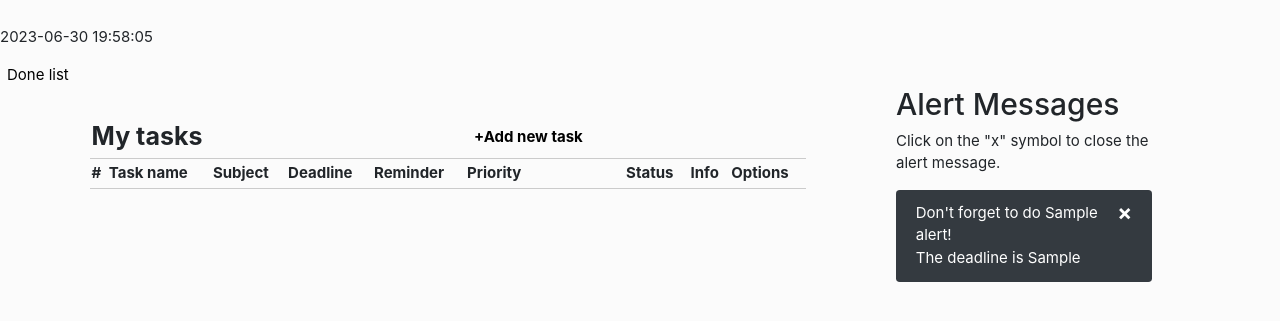
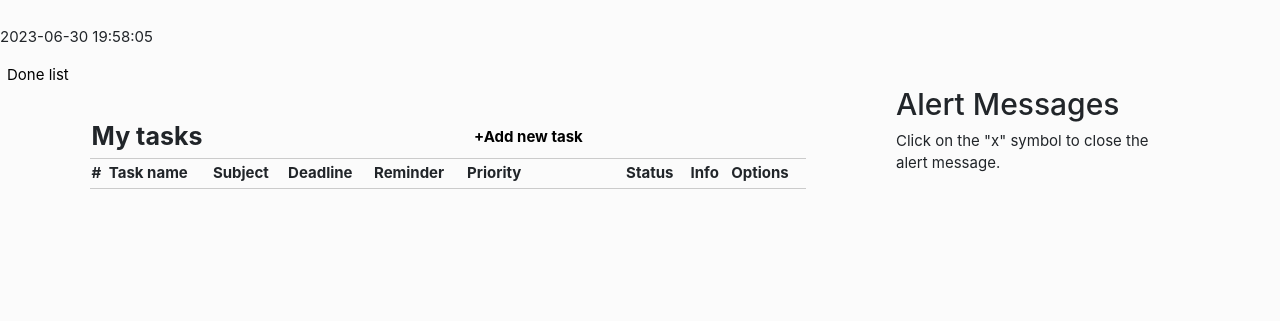
Before and after one commit to ghazal-pouresfandiyar/TodoList, a PHP site: page /Todolist/list.php?user=1 in a window 1280 px wide. Shown: the part 54-375 px from the top of the page. Run offline with PHP 8.4, Linux system fonts and the light colour scheme; tables that the repository leaves empty or names only in its code hold one stand-in row (values such as "Sample post"); lists and menus that the app fills with data are empty.

Commit message:
fix reminding bug

```diff
--- a/edit_task.php
+++ b/edit_task.php
@@ -72,7 +72,7 @@
         <div class="input-group">
 			<label>Reminder</label>
             <br>
-			<input type="datetime-local" id="reminder" name="reminder" max="<?php echo $deadline; ?>">
+			<input type="datetime-local" id="reminder" name="reminder" value="<?php echo $reminder;?>" max="<?php echo $deadline; ?>">
 		</div>
 		<div class="input-group">
 			<label style="margin-right:50px">Priority</label>
--- a/list.php
+++ b/list.php
@@ -12,11 +12,9 @@
     <link rel="stylesheet" href="style.css" />
     <link rel="stylesheet" href="list.css" />
 
-
-
     <?php
       include('navbar.php');
-      // header("refresh: 1;");
+      header("refresh: 1;");
     ?>
   </head>
   <body>
@@ -108,25 +106,30 @@
           }
           if(mysqli_num_rows($results)){
             while ($row = mysqli_fetch_array($results)) {
-              $date = date("Y-m-d H:i:s");
-              if($row['reminder'] <= $date and $row['task_status'] == "Undone"){
-                $name = $row['task_name'];
-                $task_deadline = $row['deadline'];
-                mysqli_query($con, "INSERT INTO alerts (task_name, task_deadline) VALUES ('$name', '$task_deadline')");
+              if($row['username'] == $username){
+                $id = $row['id'];
+                $date = date("Y-m-d H:i:s");
+                if($row['reminder'] <= $date and $row['task_status'] == "Undone" and $row['alert'] != "Deactive"){
+                  mysqli_query($con, "UPDATE tasks SET alert = 'Active' WHERE id=$id");
+                }
               }
             }
           }
 
-          $alerts = mysqli_query($con, "SELECT * FROM alerts");
+          $alerts = mysqli_query($con, "SELECT * FROM tasks WHERE alert=\"Active\"");
           if(!$alerts){
             die(mysqli_error($con));
           }
           if(mysqli_num_rows($alerts)){
-            while ($row = mysqli_fetch_array($alerts)) {
-              $message = "<div class=\"alert\">"
-                                  ."<span class=\"closebtn\">&times;</span>"
-                                  ."Don't forget to do ".$row['task_name']."!<br> The deadline is ".$row['task_deadline']."</div>";
-              echo $message;
+            while ($row = mysqli_fetch_array($alerts)) { ?>
+              <div class="alert">
+                <!-- <span class=\"closebtn\">&times;</span>" -->
+                <a href="handle_tasks.php?user=<?php echo $username?>&del_note=<?php echo $row['id']?>" class="closebtn fa fa-times"></a>
+                Don't forget to do <?php echo $row['task_name']?>!
+                <br>
+                The deadline is <?php echo $row['deadline']?>
+              </div>
+              <?php
             }
           }
 
```
Also changed, not shown: handle_tasks.php (+16 -1 lines).
